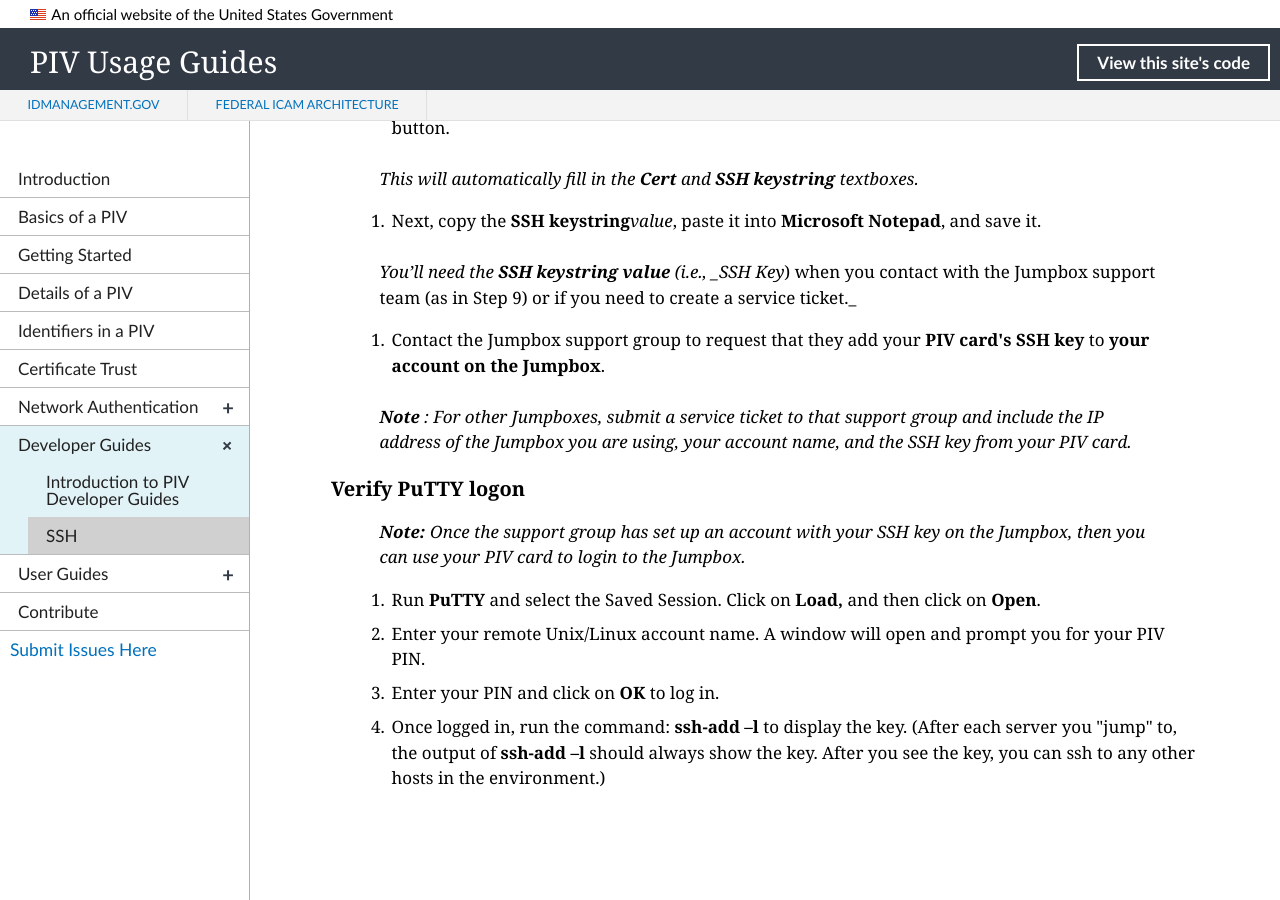
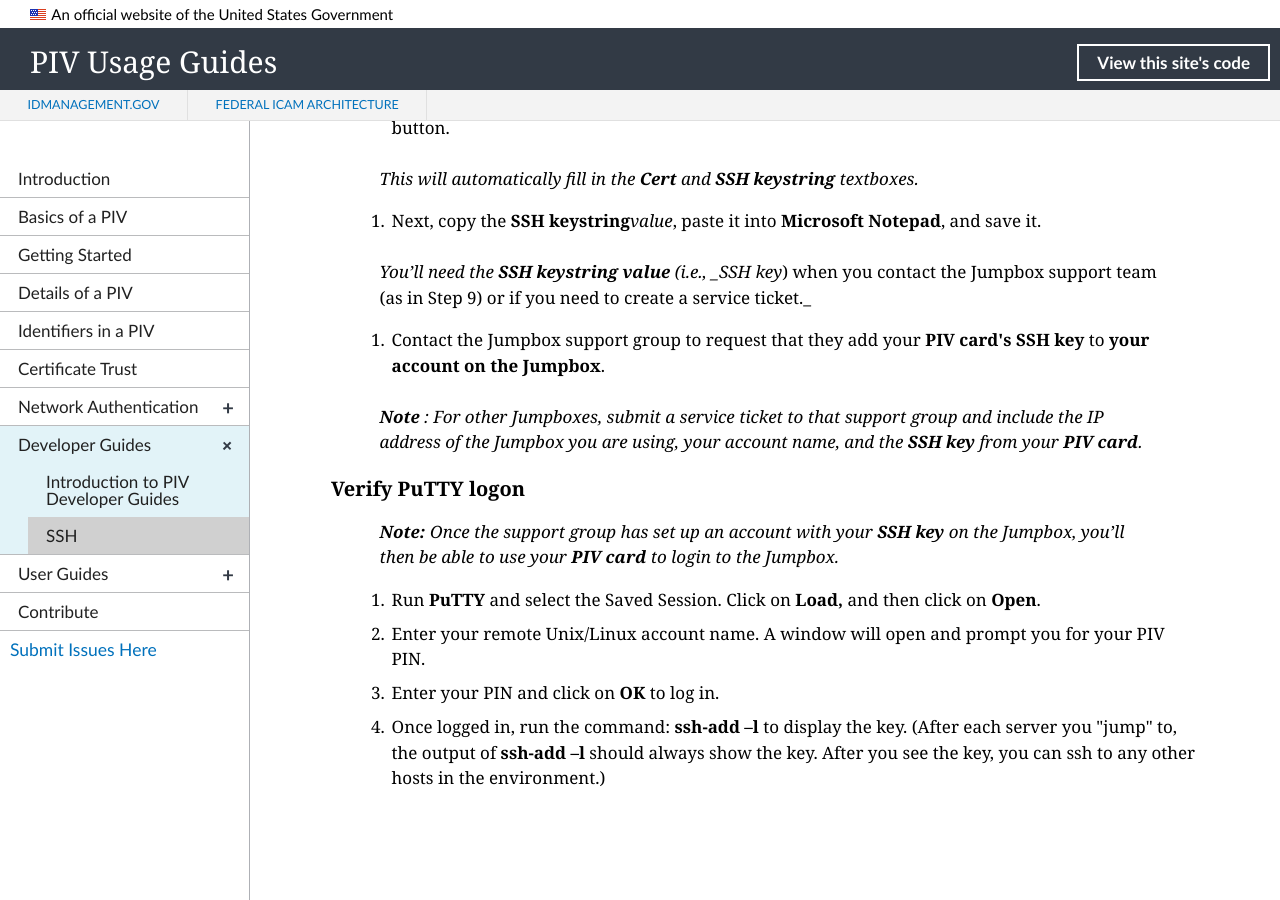
Before and after one commit to GSA/piv-guides, a Jekyll site: the page built from _devconfig/ssh.md, in a window 1280 px wide and 900 px high, scrolled down 2488 px. Built offline with Jekyll 4.4.1, drawn with Linux system fonts in a browser that asks for light colours; nearby versions of some CDN libraries.

Commit message:
Update ssh.md

```diff
--- a/_devconfig/ssh.md
+++ b/_devconfig/ssh.md
@@ -80,15 +80,15 @@
 
 8. Next, copy the **SSH keystring** _value_, paste it into **Microsoft Notepad**, and save it.
 
-> _You'll need the **SSH keystring value** (i.e., _SSH Key_) when you contact with the Jumpbox support team (as in Step 9) or if you need to create a service ticket._
+> _You'll need the **SSH keystring value** (i.e., _SSH key_) when you contact the Jumpbox support team (as in Step 9) or if you need to create a service ticket._
 
 9. Contact the Jumpbox support group to request that they add your **PIV card&#39;s SSH key** to **your account on the Jumpbox**.
 
-> _**Note** : For other Jumpboxes, submit a service ticket to that support group and include the IP address of the Jumpbox you are using, your account name, and the SSH key from your PIV card._
+> _**Note** : For other Jumpboxes, submit a service ticket to that support group and include the IP address of the Jumpbox you are using, your account name, and the **SSH key** from your **PIV card**._
 
 ### Verify PuTTY logon
 
-> _**Note:** Once the support group has set up an account with your SSH key on the Jumpbox, then you can use your PIV card to login to the Jumpbox._
+> _**Note:** Once the support group has set up an account with your **SSH key** on the Jumpbox, you'll then be able to use your **PIV card** to login to the Jumpbox._
 
 1. Run **PuTTY** and select the Saved Session. Click on **Load,** and then click on **Open**.
 2. Enter your remote Unix/Linux account name.  A window will open and prompt you for your PIV PIN.
```
